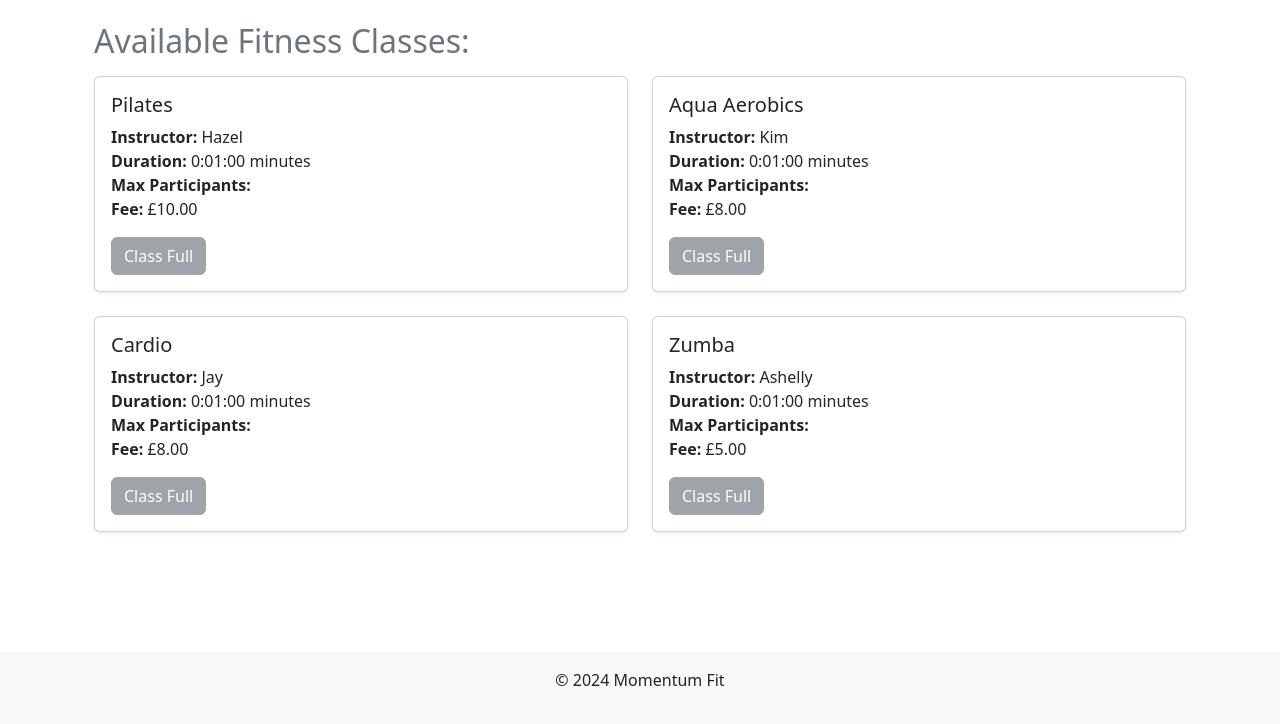
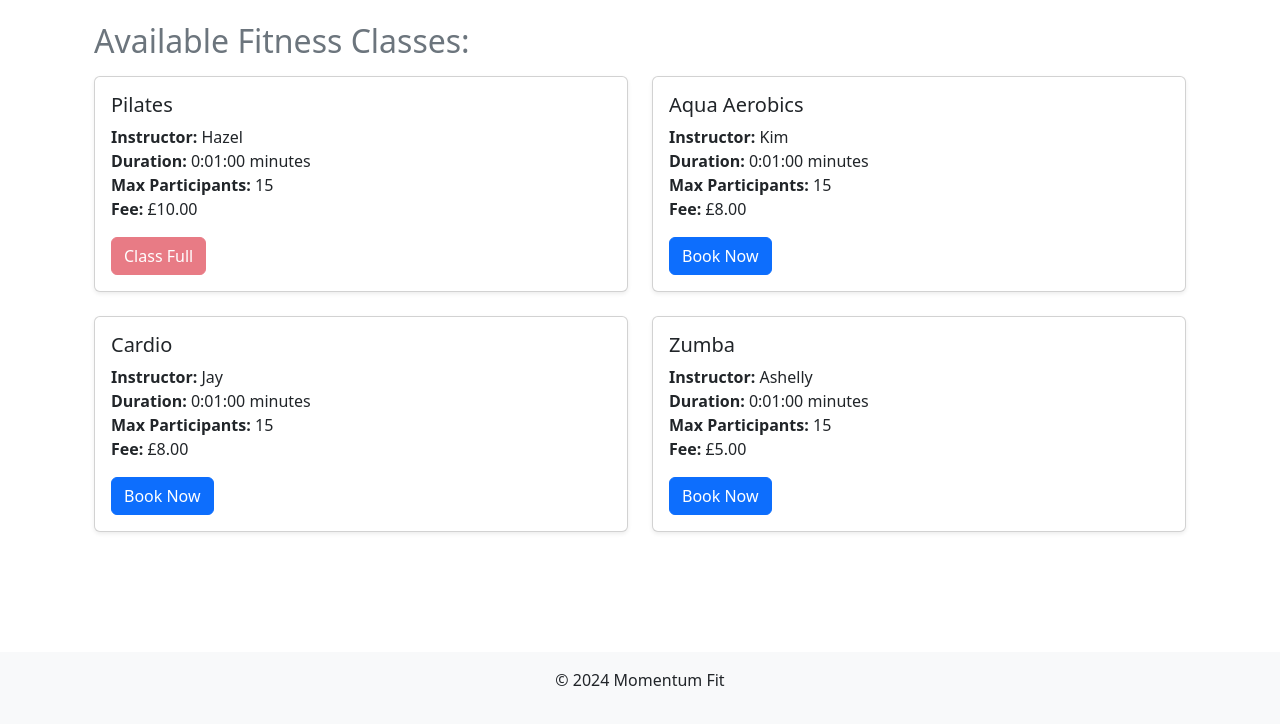
Before and after one commit to stacykimberley/momentum-fit, a Django app: page / in a window 1280 px wide. Shown: the part 178-902 px from the top of the page. Run offline with Django 5.2, Linux system fonts and the light colour scheme; data comes from the database, SQL or seed files in the repository.

Commit message:
Fix class booking functionality and full class logic

```diff
--- a/fitness/templates/fitness/home.html
+++ b/fitness/templates/fitness/home.html
@@ -17,13 +17,15 @@
                         <p class="card-text">
                             <strong>Instructor:</strong> {{ fitness_class.instructor.name }}<br>
                             <strong>Duration:</strong> {{ fitness_class.duration }} minutes<br>
-                            <strong>Max Participants:</strong> {{ fitness_class.max_participants }}<br>
-                            <strong>Fee:</strong> £{{ fitness_class.fee|floatformat:2 }}  <!-- Show fee -->
+                            <strong>Max Participants:</strong> {{ fitness_class.capacity }}<br>
+                            <strong>Fee:</strong> £{{ fitness_class.fee }}<br>
                         </p>
-                        {% if fitness_class.booked < fitness_class.max_participants %}
-                            <a href="{% url 'book_class' fitness_class.id %}" class="btn btn-primary">Book Now</a> <!-- Book Now button -->
+
+                        <!-- Book Now Button -->
+                        {% if fitness_class.is_full %}
+                            <button class="btn btn-danger" disabled>Class Full</button>
                         {% else %}
-                            <button class="btn btn-secondary" disabled>Class Full</button> <!-- Disabled button if full -->
+                            <a href="{% url 'book_class' fitness_class.id %}" class="btn btn-primary">Book Now</a>
                         {% endif %}
                     </div>
                 </div>
```
Also changed, not shown: db.sqlite3.
